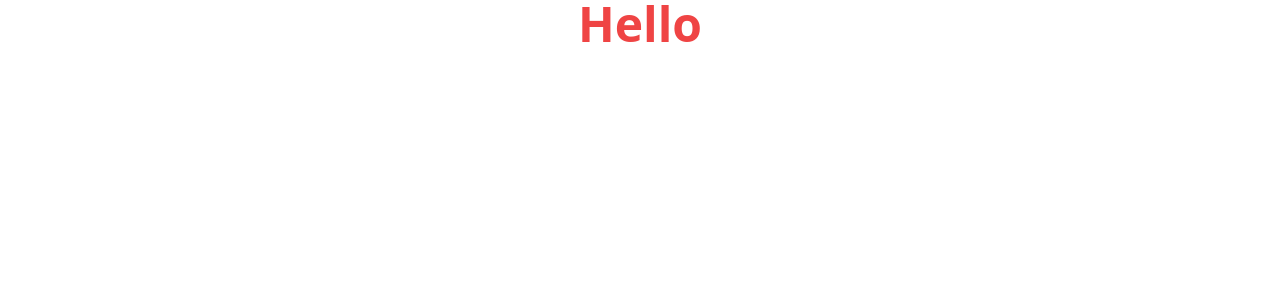
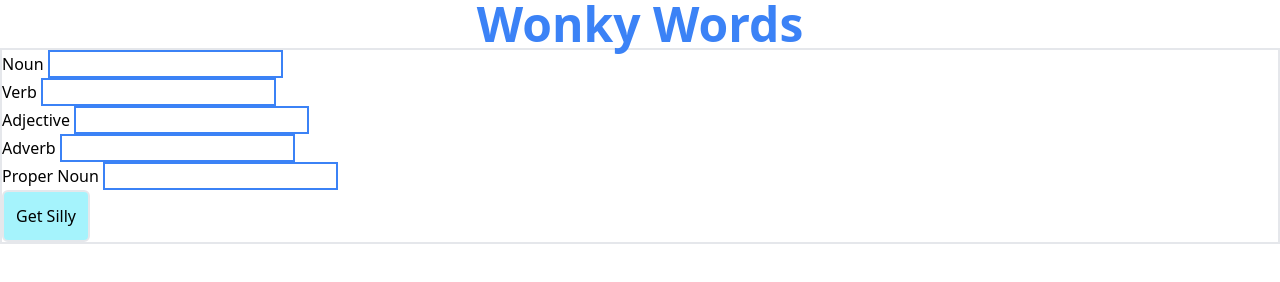
Before and after one commit to skybarker/glowing-eureka, a website built with Vite: page index.html in a window 1280 px wide. Built offline with nearby package versions, Linux system fonts and the light colour scheme.

Commit message:
Add basic html layout

```diff
--- a/index.html
+++ b/index.html
@@ -10,11 +10,37 @@
   </head>
   <body>
     <h1
-      class="text-center text-3xl font-semibold text-red-500 transition-all md:text-5xl"
+      class="text-center text-3xl font-semibold text-blue-500 transition-all md:text-5xl"
     >
-      Hello
+      Wonky Words
     </h1>
-
+    <form class="border-2 text-left">
+      <ul>
+        <li>
+          <label class="min-w-64" for="noun">Noun</label>
+          <input class="border-2 border-blue-500" id="noun" type="text" />
+        </li>
+        <li>
+          <label class="w-48" for="verb">Verb</label>
+          <input class="border-2 border-blue-500" id="verb" type="text" />
+        </li>
+        <li>
+          <label class="w-48" for="Adjective">Adjective</label>
+          <input class="border-2 border-blue-500" id="adjective" type="text" />
+        </li>
+        <li>
+          <label class="w-48" for="adverb">Adverb</label>
+          <input class="border-2 border-blue-500" id="adverb" type="text" />
+        </li>
+        <li>
+          <label class="w-48" for="properNoun">Proper Noun</label>
+          <input class="border-2 border-blue-500" id="properNoun" type="text" />
+        </li>
+      </ul>
+      <button class="rounded-md border-2 bg-cyan-200 p-3" type="submit">
+        Get Silly
+      </button>
+    </form>
     <script type="module" src="./src/index.js"></script>
   </body>
 </html>
```
